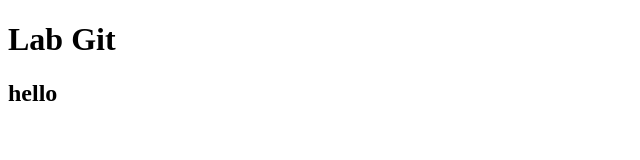
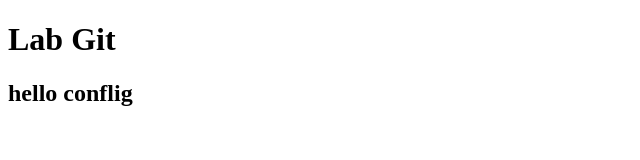
Before and after one commit to duynd12/labGit, a plain HTML site: page index.html in a window 1280 px wide. Shown: the whole page, without its empty margins (0-640 px from the left). Drawn offline with Linux system fonts and the light colour scheme.

Commit message:
Update index.html

```diff
--- a/index.html
+++ b/index.html
@@ -9,7 +9,7 @@
 <body>
     <div>
         <h1>Lab Git</h1>
-        <h2>hello</h2>
+        <h2>hello conflig</h2>
     </div>
 </body>
 </html>
```
